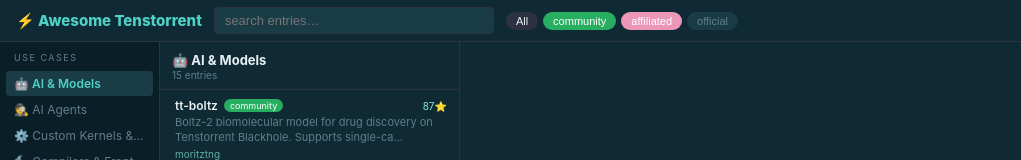
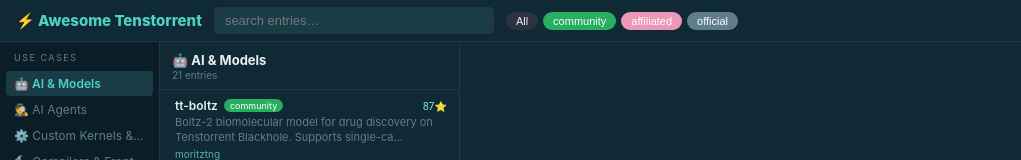
Before and after one commit to tenstorrent/tt-awesome, an Eleventy site: page src/index.njk in a window 1280 px wide. Shown: the top 160 px of the page, without its empty margins (0-1021 px from the left). Built offline with nearby package versions, Linux system fonts and the light colour scheme; Eleventy itself is replaced by a stand-in of ours; files that its build step writes are made by us from their sources.

Commit message:
fix: show all affiliation tiers by default; community still sorts first

```diff
--- a/src/assets/main.js
+++ b/src/assets/main.js
@@ -1,6 +1,6 @@
 // State
 let activeCategory = null;
-let activeFilters = new Set(["community", "affiliated"]);
+let activeFilters = new Set(["community", "affiliated", "official"]);
 let activeEntryId = null;
 
 document.addEventListener("DOMContentLoaded", () => {
--- a/src/index.njk
+++ b/src/index.njk
@@ -9,7 +9,7 @@
       <button class="chip active" data-filter="all">All</button>
       <button class="chip active" data-filter="community">community</button>
       <button class="chip active" data-filter="affiliated">affiliated</button>
-      <button class="chip" data-filter="official">official</button>
+      <button class="chip active" data-filter="official">official</button>
     </div>
   </header>
   <div class="panes">
```
